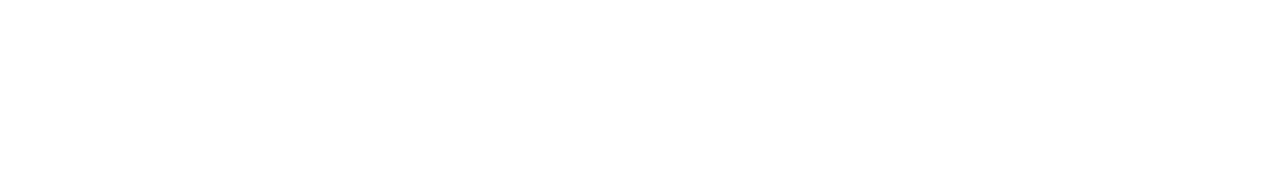
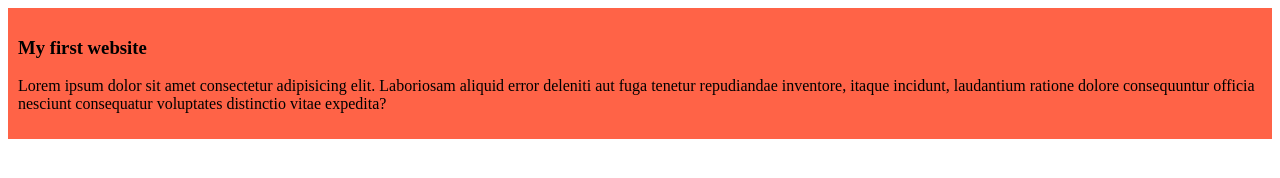
Before and after one commit to neloy694-spec/my-simple-website, a plain HTML site: page index.html in a window 1280 px wide. Drawn offline with Linux system fonts and the light colour scheme.

Commit message:
added the first blog

```diff
--- a/index.html
+++ b/index.html
@@ -4,8 +4,19 @@
     <meta charset="UTF-8">
     <meta name="viewport" content="width=device-width, initial-scale=1.0">
     <title>My simple Website</title>
+    <link rel="stylesheet" href="styles/blog.css">
 </head>
 <body>
+    <div>
+        <h3>My first website</h3>
+        <p>Lorem ipsum dolor sit amet consectetur
+             adipisicing elit. Laboriosam aliquid
+              error deleniti aut fuga tenetur repudiandae
+              inventore, itaque incidunt, laudantium ratione
+              dolore consequuntur officia nesciunt consequatur
+               voluptates distinctio vitae expedita?
+            </p>
+    </div>
 
 </body>
 </html>
--- /dev/null
+++ b/styles/blog.css
@@ -0,0 +1,4 @@
+div{
+    background-color: tomato;
+    padding: 10px;
+}
```
